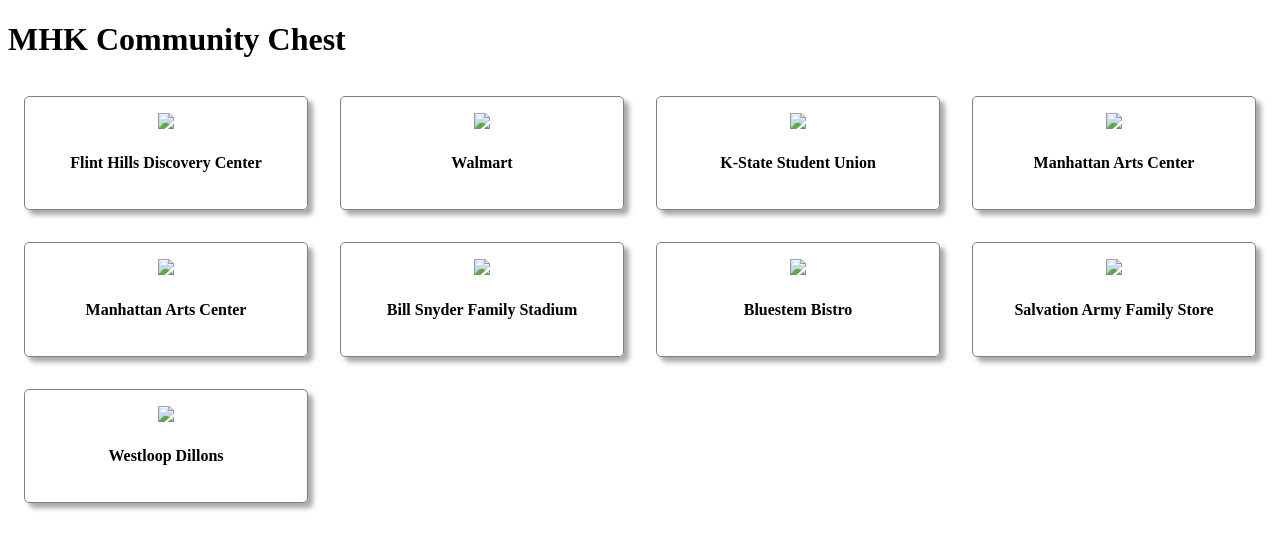
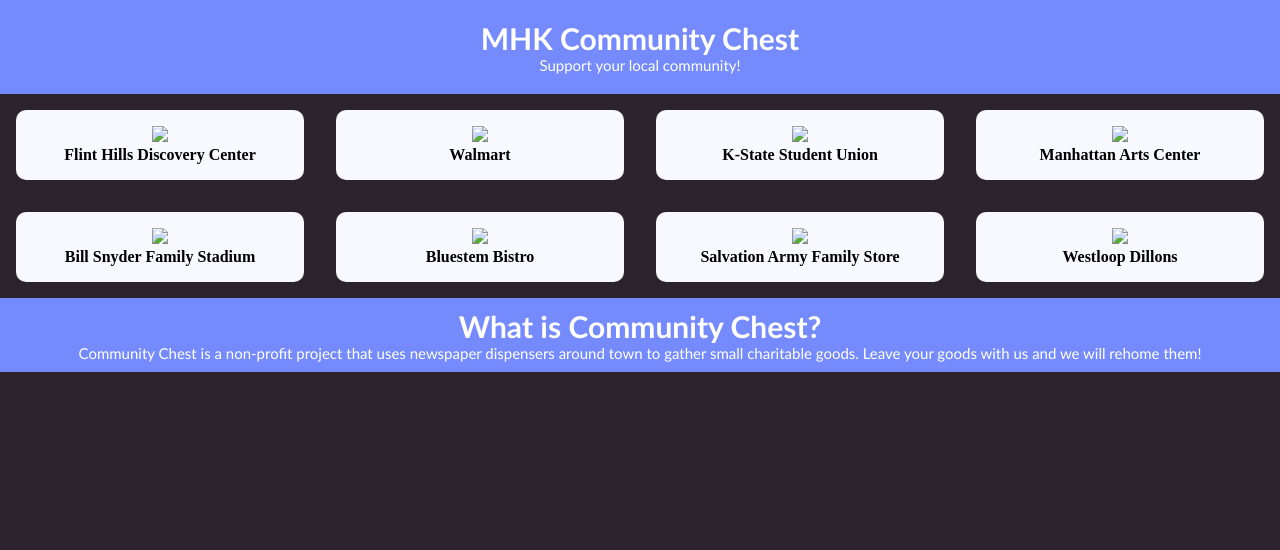
Before and after one commit to cis526-summer2022/milestones-nina-boonyasiti, a web app: file static/index.html in a window 1280 px wide. Shown: the top 550 px of the page. Run offline with its HTML, style and script files only (its server is not run), Linux system fonts and the light colour scheme; some libraries are stand-ins or nearby versions.

Commit message:
added more styles

```diff
--- a/static/index.html
+++ b/static/index.html
@@ -4,74 +4,67 @@
     <meta name="viewport" content="width=device-width, initial-scale=1">
     <link href="site.css" rel="stylesheet" type="text/css"/>
     <script src="site.js" type="text/javascript"></script>
-    <!-- <script async
-    src="https://maps.googleapis.com/maps/api/js?key=AIzaSyCX8V4KyBtUv7RdOXkeZyGa11wrxlTSVx0&callback=initMap">
-</script> -->
+
     <title>Community Chest</title>
   </head>
 
   <!-- Front Page: Task 1 -->
-
   <body>
-    <h1>MHK Community Chest</h1>
-
-    <!-- <script
-      src="https://maps.googleapis.com/maps/api/js?key=AIzaSyB41DRUbKWJHPxaFjMAwdrzWzbVKartNGg&callback=initMap&v=weekly"
-      defer
-    ></script> -->
+    <div class="header">
+      <h1>MHK Community Chest</h1>
+      <p>Support your local community!</p>
+    </div>
 
     <!-- Front Page: Task 2 -->
     <div class="card-container">
         <div>
           <!-- <div id="map"></div> -->
-
-
-        <img src="https://maps.googleapis.com/maps/api/staticmap?center=39.176576,-96.55997&zoom=15&size=200x200&key=AIzaSyCX8V4KyBtUv7RdOXkeZyGa11wrxlTSVx0">
+        <img src="https://maps.googleapis.com/maps/api/staticmap?&zoom=15&size=200x200
+&center=39.176576,-96.55997&markers=size:mid%7Ccolor:purple%7C39.176576,-96.55997&key=AIzaSyCX8V4KyBtUv7RdOXkeZyGa11wrxlTSVx0">
         <h4><b>Flint Hills Discovery Center</b></h4>
         </div>
 
         <div>
-          <img src="https://maps.googleapis.com/maps/api/staticmap?center=39.188964,-96.5584605&zoom=15&size=200x200&key=AIzaSyCX8V4KyBtUv7RdOXkeZyGa11wrxlTSVx0">
+          <img src="https://maps.googleapis.com/maps/api/staticmap?center=39.188964,-96.5584605&zoom=15&size=200x200&markers=size:mid%7Ccolor:purple%7C39.188964,-96.5584605&key=AIzaSyCX8V4KyBtUv7RdOXkeZyGa11wrxlTSVx0">
         <h4><b>Walmart</b></h4>
         </div>
 
         <div>
-          <img src="https://maps.googleapis.com/maps/api/staticmap?center=39.1881504,-96.5847191&zoom=15&size=200x200&key=AIzaSyCX8V4KyBtUv7RdOXkeZyGa11wrxlTSVx0">
+          <img src="https://maps.googleapis.com/maps/api/staticmap?center=39.1881504,-96.5847191&zoom=15&size=200x200&markers=size:mid%7Ccolor:purple%7C39.1881504,-96.5847191&key=AIzaSyCX8V4KyBtUv7RdOXkeZyGa11wrxlTSVx0">
         <h4><b>K-State Student Union</b></h4>
         </div>
 
         <div>
-          <img src="https://maps.googleapis.com/maps/api/staticmap?center=39.1799706,-96.5834522&zoom=15&size=200x200&key=AIzaSyCX8V4KyBtUv7RdOXkeZyGa11wrxlTSVx0">
-        <h4><b>Manhattan Arts Center</b></h4>
-        </div>
-
-        <div>
-          <img src="https://maps.googleapis.com/maps/api/staticmap?center=39.1799706,-96.5834522&zoom=15&size=200x200&key=AIzaSyCX8V4KyBtUv7RdOXkeZyGa11wrxlTSVx0">
+          <img src="https://maps.googleapis.com/maps/api/staticmap?center=39.1799706,-96.5834522&zoom=15&size=200x200&markers=size:mid%7Ccolor:purple%7C39.1799706,-96.5834522&key=AIzaSyCX8V4KyBtUv7RdOXkeZyGa11wrxlTSVx0">
         <h4><b>Manhattan Arts Center</b></h4>
         </div>
 
       <div>
-        <img src="https://maps.googleapis.com/maps/api/staticmap?center=39.201929,-96.596095&zoom=15&size=200x200&key=AIzaSyCX8V4KyBtUv7RdOXkeZyGa11wrxlTSVx0">
+        <img src="https://maps.googleapis.com/maps/api/staticmap?center=39.201929,-96.596095&zoom=15&size=200x200&markers=size:mid%7Ccolor:purple%7C39.201929,-96.596095&key=AIzaSyCX8V4KyBtUv7RdOXkeZyGa11wrxlTSVx0">
         <h4><b>Bill Snyder Family Stadium</b></h4>
       </div>
 
         <div>
-          <img src="https://maps.googleapis.com/maps/api/staticmap?center=39.185533,-96.577942&zoom=15&size=200x200&key=AIzaSyCX8V4KyBtUv7RdOXkeZyGa11wrxlTSVx0">
+          <img src="https://maps.googleapis.com/maps/api/staticmap?center=39.185533,-96.577942&zoom=15&size=200x200&markers=size:mid%7Ccolor:purple%7C39.185533,-96.577942&key=AIzaSyCX8V4KyBtUv7RdOXkeZyGa11wrxlTSVx0">
         <h4><b>Bluestem Bistro</b></h4>
         </div>
 
         <div>
-          <img src="https://maps.googleapis.com/maps/api/staticmap?center=39.1794984,-96.5628291&zoom=15&size=200x200&key=AIzaSyCX8V4KyBtUv7RdOXkeZyGa11wrxlTSVx0">
+          <img src="https://maps.googleapis.com/maps/api/staticmap?center=39.1794984,-96.5628291&zoom=15&size=200x200&markers=size:mid%7Ccolor:purple%7C39.1794984,-96.5628291&key=AIzaSyCX8V4KyBtUv7RdOXkeZyGa11wrxlTSVx0">
         <h4><b>Salvation Army Family Store</b></h4>
         </div>
 
       <div>
-        <img src="https://maps.googleapis.com/maps/api/staticmap?center=39.1911659,-96.6130001&zoom=15&size=200x200&key=AIzaSyCX8V4KyBtUv7RdOXkeZyGa11wrxlTSVx0">
+        <img src="https://maps.googleapis.com/maps/api/staticmap?center=39.1911659,-96.6130001&zoom=15&size=200x200&markers=size:mid%7Ccolor:purple%7CWestloop+Dillons&key=AIzaSyCX8V4KyBtUv7RdOXkeZyGa11wrxlTSVx0">
         <h4><b>Westloop Dillons</b></h4>
       </div>
 
     </div>
 
+    <div class="footer">
+      <h1>What is Community Chest?</h1>
+      <p>Community Chest is a non-profit project that uses newspaper dispensers around town to gather small charitable goods. Leave your goods with us and we will rehome them!</p>
+    </div>
 
   </body>
 
--- a/static/site.css
+++ b/static/site.css
@@ -1,10 +1,11 @@
 .card-container > div {
   margin: 1rem;
   padding: 1rem;
-  border: 1px solid gray;
-  border-radius: 5px;
-  box-shadow: 5px 5px 5px darkgray;
+  /* border: 1px solid #2D232E; */
+  border-radius: 10px;
+  /* box-shadow: 5px 5px 5px gainsboro; */
   text-align: center;
+  background-color: ghostwhite;
 }
 
 .card-container {
@@ -12,9 +13,30 @@
   grid-template-columns: repeat(4, 1fr);
 }
 
-#map {
-  height: 200px;
-  width: 200px;
+*{
+  margin: 0;
+}
+
+.header {
+  padding: 20px;
+  text-align: center;
+  background-color: #758BFD;
+  color: white;
+  font-size: 15px;
+  font-family: 'Trebuchet MS', 'Lucida Sans Unicode', 'Lucida Grande', 'Lucida Sans', Arial, sans-serif
+}
+
+.footer {
+  padding: 10px;
+  text-align: center;
+  background-color: #758BFD;
+  color: white;
+  font-size: 15px;
+  font-family: 'Trebuchet MS', 'Lucida Sans Unicode', 'Lucida Grande', 'Lucida Sans', Arial, sans-serif
+}
+
+body {
+  background-color: #2D232E;
 }
 
 @media (max-width: 1050px) {
--- a/static/site.js
+++ /dev/null
@@ -1,11 +0,0 @@
-let map;
-
-function initMap() {
-  const flint = { lat: 39.176576, lng: -96.55997 };
-  map = new google.maps.Map(document.getElementById("map"), {
-    zoom: 15,
-    center: flint,
-  });
-}
-
-window.initMap = initMap;
```
